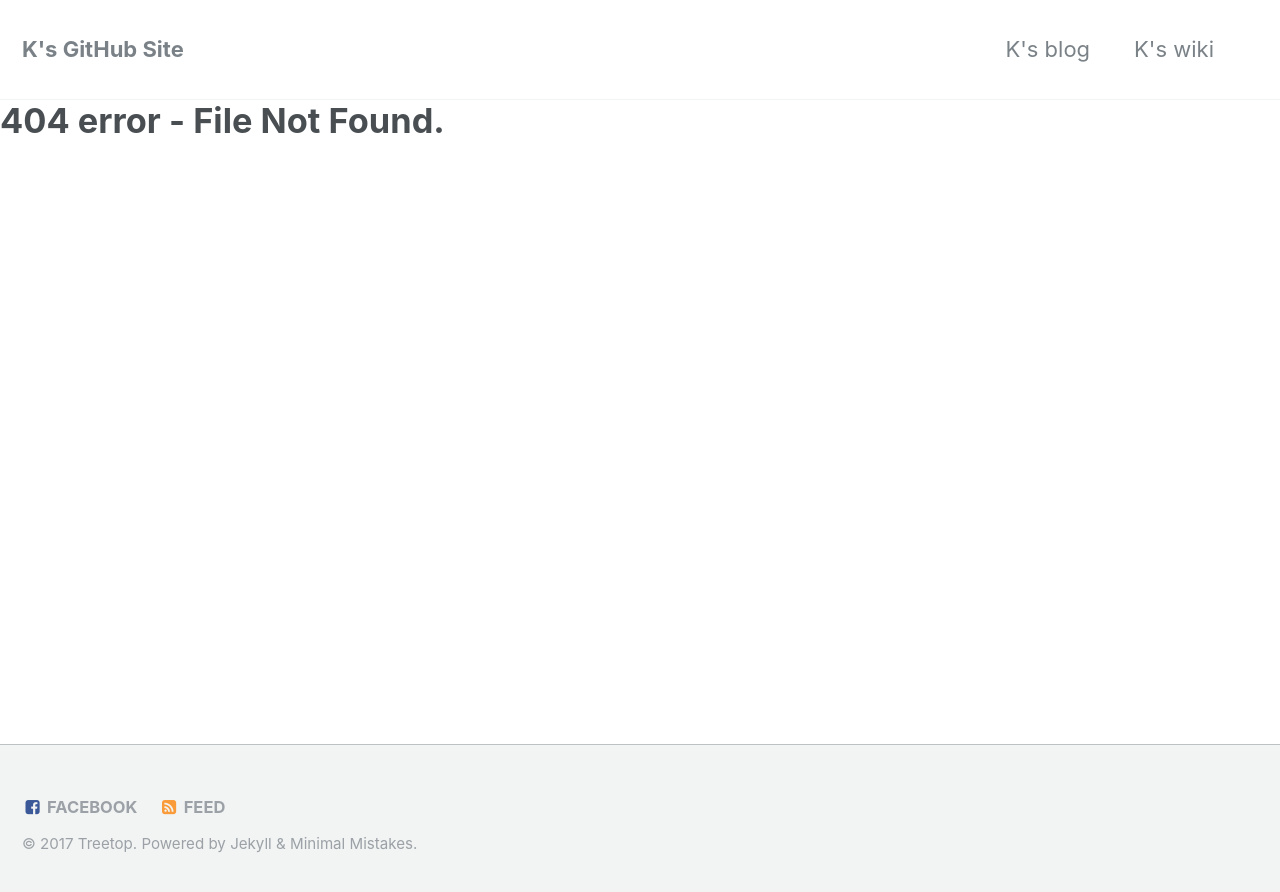
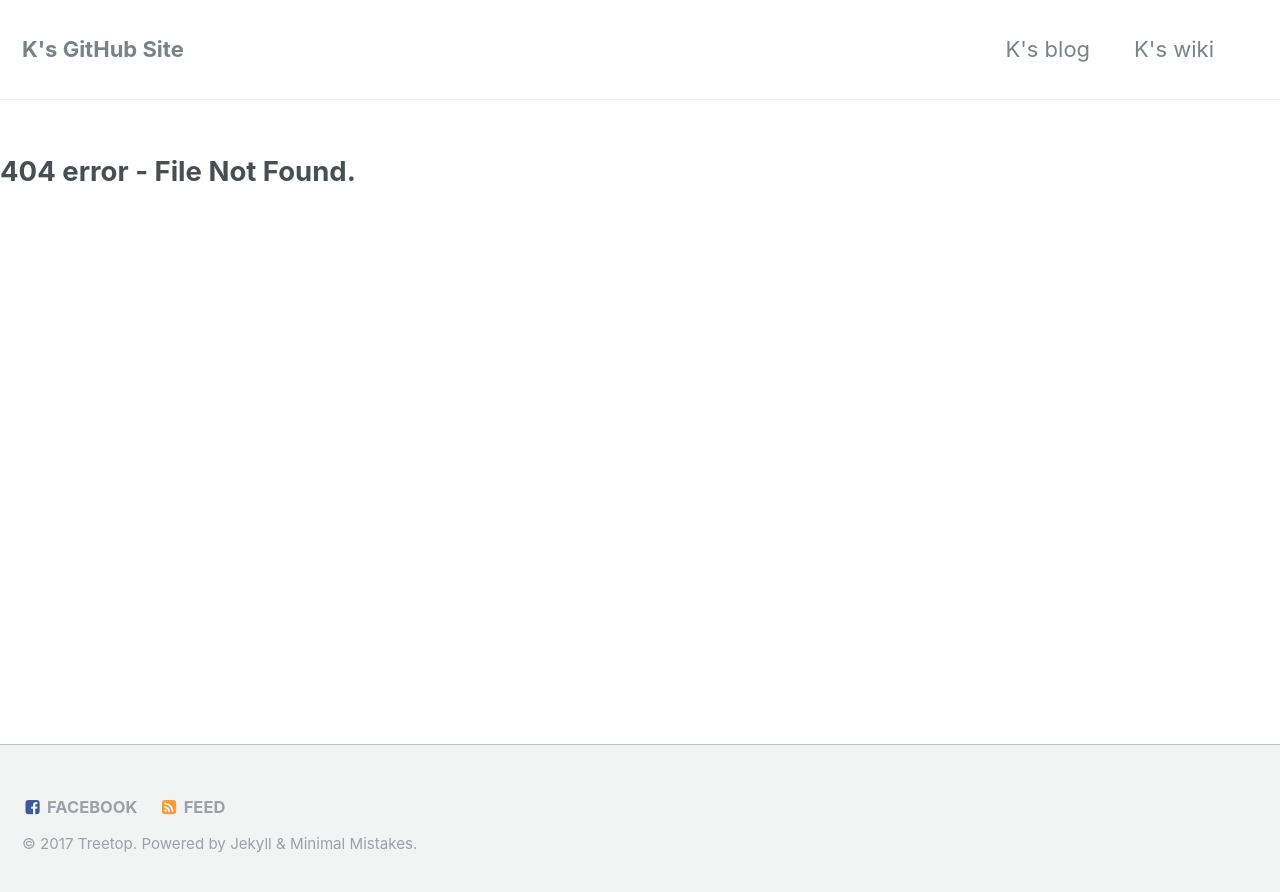
Before and after one commit to laureltreetop/laureltreetop.github.io, a Jekyll site: the page built from 404.md, in a window 1280 px wide. Shown: the top 892 px of the page. Built offline with Jekyll 4.4.1, drawn with Linux system fonts in a browser that asks for light colours; our own code applies the rules of GitHub Pages for plain Markdown files.

Commit message:
Update 404.md

```diff
--- a/404.md
+++ b/404.md
@@ -1 +1 @@
-# 404 error - File Not Found.
+## 404 error - File Not Found.
```
